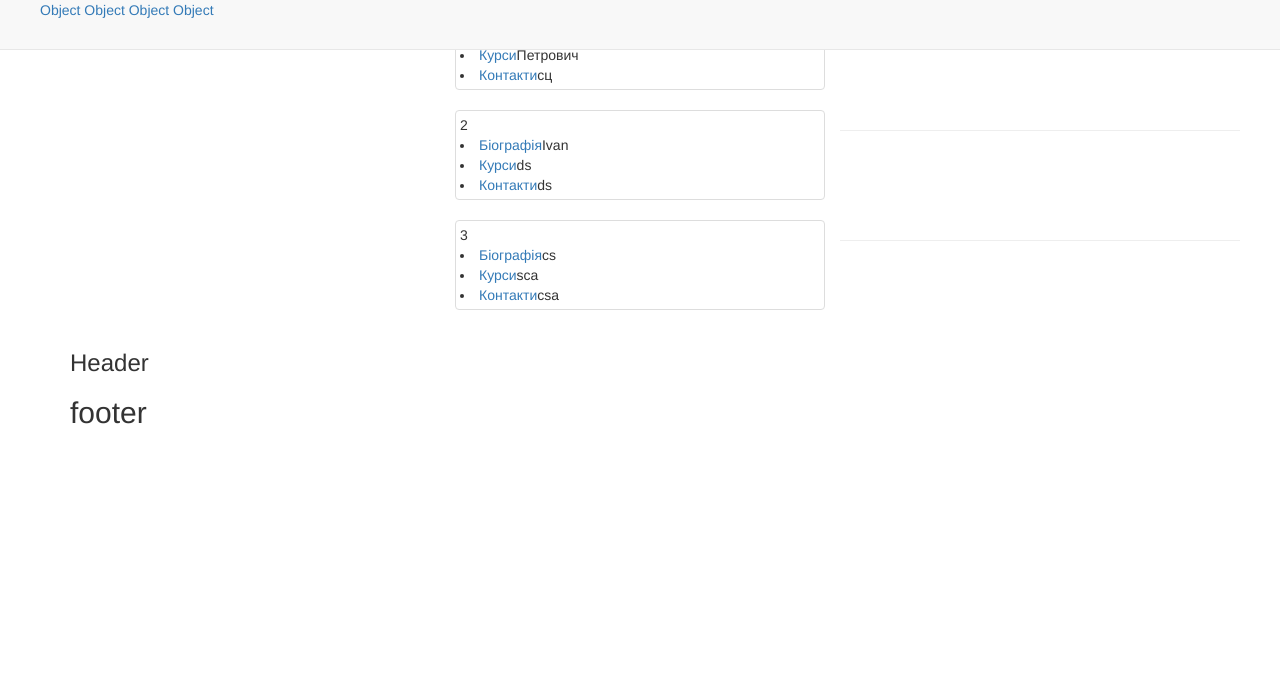
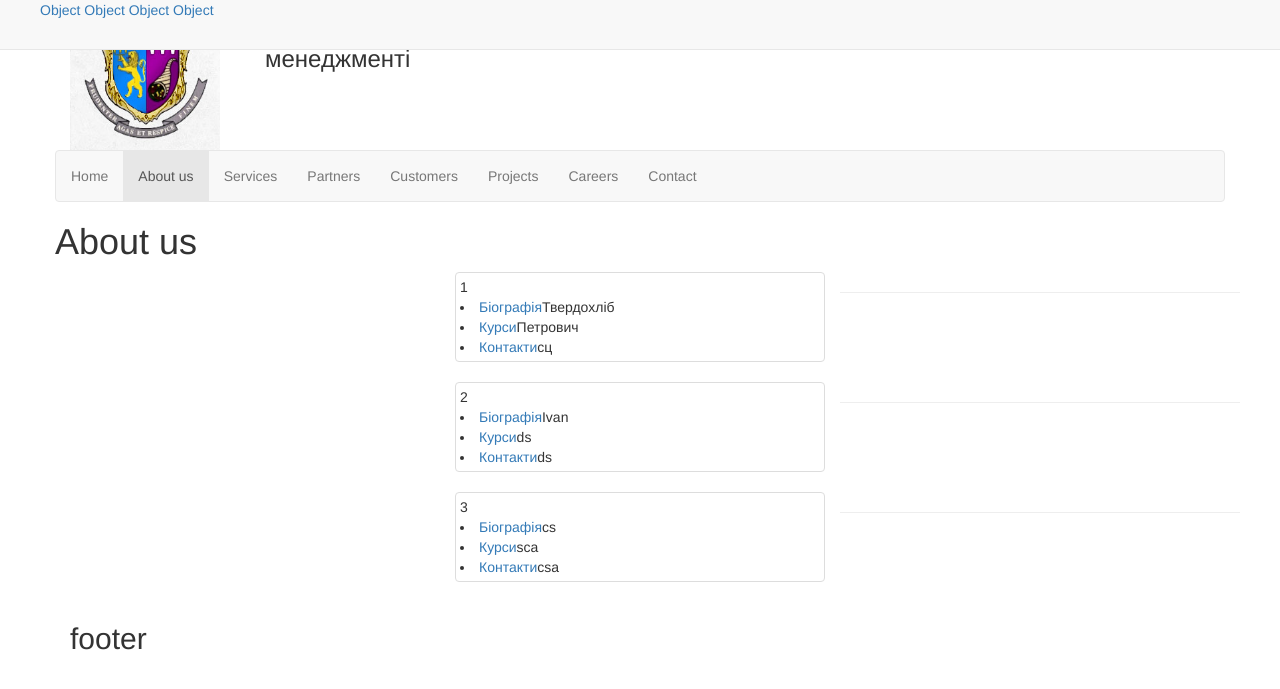
Before and after one commit to dmitrokostuk/labz, a Django app: page /page/ in a window 1280 px wide. Shown: the top 689 px of the page. Run offline with Django 3.2, Linux system fonts and the light colour scheme; data comes from the database, SQL or seed files in the repository; some libraries are stand-ins or nearby versions.

Commit message:
create header prototype

```diff
--- /dev/null
+++ b/labz/src/static/css/base.css
@@ -0,0 +1,2 @@
+/*серый фон страницы*/
+#container{ background-color:black;}
--- a/labz/src/templates/base.html
+++ b/labz/src/templates/base.html
@@ -6,8 +6,16 @@
 </head>
     <!-- Latest compiled and minified CSS -->
     <link href="https://maxcdn.bootstrapcdn.com/bootstrap/3.3.7/css/bootstrap.min.css" rel="stylesheet" integrity="sha384-BVYiiSIFeK1dGmJRAkycuHAHRg32OmUcww7on3RYdg4Va+PmSTsz/K68vbdEjh4u" crossorigin="anonymous">
+    <link href="css/custom.css" rel="stylesheet">
 <body>
 <div class="container">
+
+
+{% block header %}
+    {% include "header.html" %} <!-- подключаем «шапку» сайта -->
+{% endblock %}
+
+
 
     {% block main_menu %}
     {% include "main_menu.html" %} <!-- подключаем «шапку» сайта -->
@@ -46,10 +54,6 @@
 {% endfor %}
 </div>
 
-{% block header %}
-    {% include "header.html" %} <!-- подключаем «шапку» сайта -->
-{% endblock %}
-
 
 
 {% block footer %} <!-- подключаем «подвал» сайта -->
--- a/labz/src/templates/header.html
+++ b/labz/src/templates/header.html
@@ -1,10 +1,38 @@
-<!DOCTYPE html>
-<html lang="en">
-<head>
-    <meta charset="UTF-8">
-    <title></title>
-</head>
-<body>
-<h3>Header</h3>
-</body>
-</html>
+<div class="row">
+		<header>
+            <div class="col-md-2">
+            <a href="/page"><img src="/home/dmitro/2017_zavada/labz/labz/src/static/img/logo.png" width="150" height="150" alt=""></a>
+			</div>
+            <div class="col-md-5">
+                <h3>Кафедра інформаційних систем в менеджменті </h3>
+            </div>
+            <div class="col-md-5">
+                <form name="search" action="#" method="get" class="form-inline form-search pull-right">
+				<div class="input-group">
+					<label class="sr-only" for="searchInput">Search</label>
+					<input class="form-control" id="searchInput" type="text" name="search" placeholder="Search">
+					<div class="input-group-btn">
+						<button type="submit" class="btn btn-primary">GO</button>
+					</div>
+				</div>
+			    </form>
+            </div>
+		</header>
+</div>
+<div class="row">
+		<nav class="navbar navbar-default">
+			<ul class="nav navbar-nav">
+				<li><a href="/home/">Home</a></li>
+				<li class="active"><a href="/about/">About us</a></li>
+				<li><a href="/services/">Services</a></li>
+				<li><a href="/partners/">Partners</a></li>
+				<li><a href="/customers/">Customers</a></li>
+				<li><a href="/projects/">Projects</a></li>
+				<li><a href="/careers/">Careers</a></li>
+				<li><a href="/contact/">Contact</a></li>
+			</ul>
+		</nav>
+		<div class="heading">
+			<h1>About us</h1>
+		</div>
+</div>
```
Also changed, not shown: labz/src/static/css/custom.css (added), labz/src/static/img/logo.png (added).
